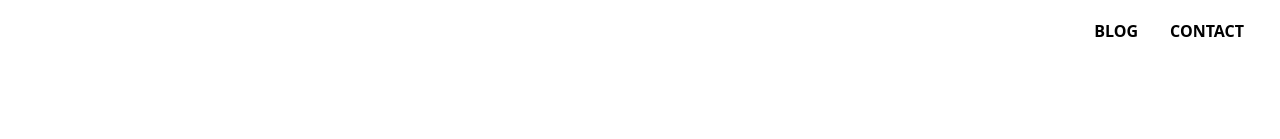
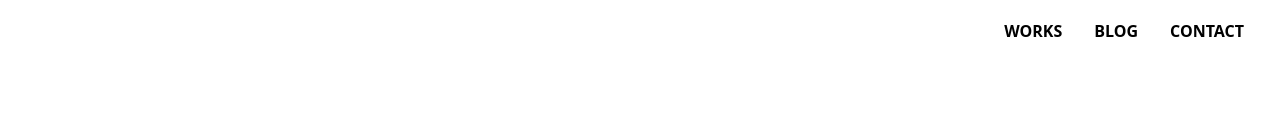
Before and after one commit to liambrewster/portfolio_site, a React (Create React App) app: page / in a window 1280 px wide. Shown: the top 139 px of the page. Built offline with nearby package versions, Linux system fonts and the light colour scheme.

Commit message:
fix: added a missing option on the NavBar

```diff
--- a/src/components/layouts/Navbar.jsx
+++ b/src/components/layouts/Navbar.jsx
@@ -31,6 +31,14 @@ function Navbar({ fixed }) {
               <li className="nav-item">
                 <a
                   className="px-3 py-2 flex items-center text-s uppercase font-bold leading-snug  hover:opacity-75 hover:tracking-wider"
+                  href="#featured"
+                >
+                  <span className="ml-2">Works</span>
+                </a>
+              </li>
+              <li className="nav-item">
+                <a
+                  className="px-3 py-2 flex items-center text-s uppercase font-bold leading-snug  hover:opacity-75 hover:tracking-wider"
                   href="https://blog.liambrewster.co.uk"
                 >
                   <span className="ml-2">Blog</span>
```
